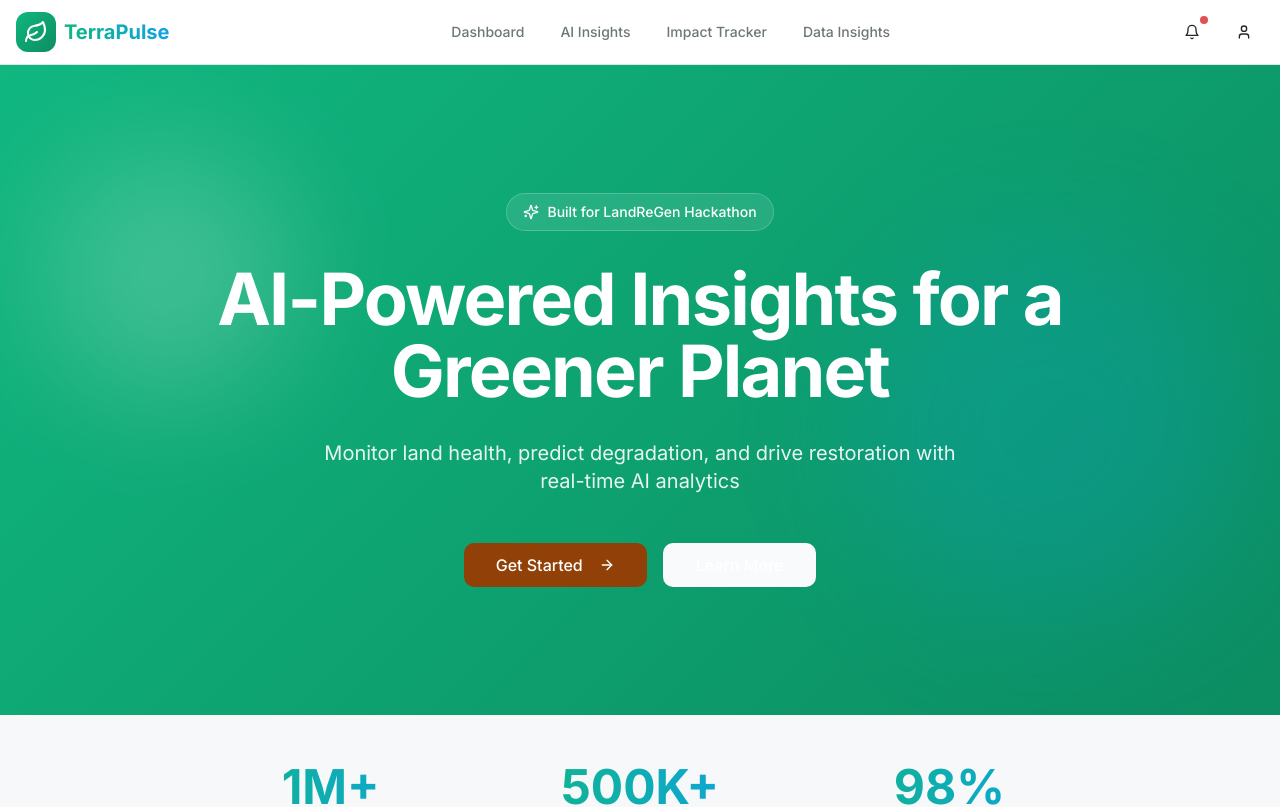
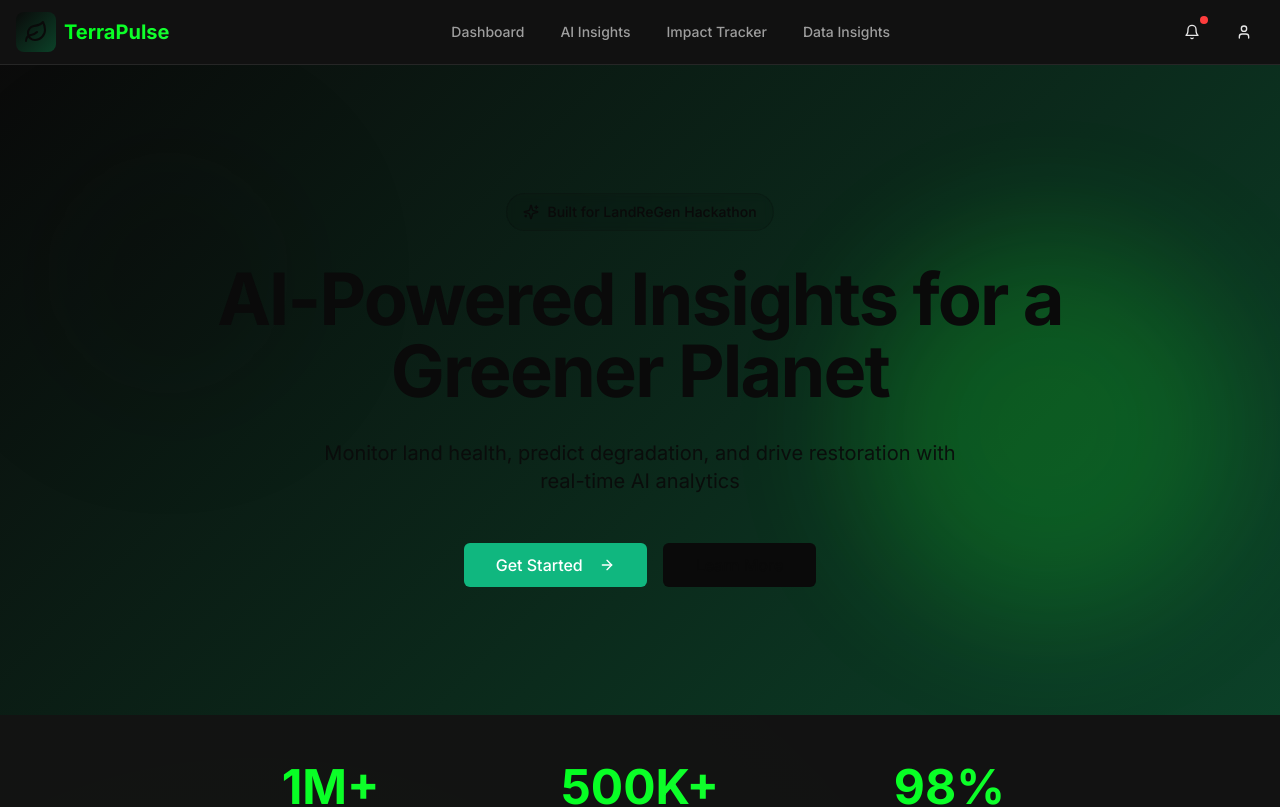
Before and after one commit to Nomize/TerraPulse-platform, a React (Vite) app: page / in a window 1280 px wide. Shown: the top 807 px of the page. Built offline with nearby package versions, Linux system fonts and the light colour scheme; the HTML template or start-up script is replaced by a standard one.

Commit message:
Refactor: Update Tailwind CSS theme

```diff
--- a/src/index.css
+++ b/src/index.css
@@ -8,97 +8,67 @@ All colors MUST be HSL.
 
 @layer base {
   :root {
-    /* Earth-tone color palette for TerraPulse */
-    --background: 210 20% 98%;
-    --foreground: 160 10% 15%;
+    /* Black & Green Cyber Theme for TerraPulse v2 */
+    --background: 0 0% 4%; /* #0A0A0A */
+    --foreground: 0 0% 90%; /* #E5E7EB */
 
-    --card: 0 0% 100%;
-    --card-foreground: 160 10% 15%;
+    --card: 0 0% 7%; /* #121212 */
+    --card-foreground: 0 0% 90%;
 
-    --popover: 0 0% 100%;
-    --popover-foreground: 160 10% 15%;
+    --popover: 0 0% 7%;
+    --popover-foreground: 0 0% 90%;
 
-    /* Primary: Earth Green */
-    --primary: 160 84% 39%;
-    --primary-dark: 160 84% 30%;
-    --primary-foreground: 0 0% 100%;
+    /* Primary: Matrix Green */
+    --primary: 127 100% 50%; /* #00FF41 */
+    --primary-dark: 127 100% 40%;
+    --primary-foreground: 0 0% 4%;
 
-    /* Secondary: Soil Brown */
-    --secondary: 25 90% 30%;
-    --secondary-dark: 24 90% 26%;
+    /* Secondary: Forest Green */
+    --secondary: 160 84% 39%; /* #10B981 */
+    --secondary-dark: 160 84% 30%;
     --secondary-foreground: 0 0% 100%;
 
-    /* Accent: Sky Blue */
-    --accent: 199 89% 48%;
-    --accent-foreground: 0 0% 100%;
+    /* Accent: Neon Green */
+    --accent: 127 100% 54%; /* #39FF14 */
+    --accent-foreground: 0 0% 4%;
 
-    --muted: 210 20% 95%;
-    --muted-foreground: 160 5% 45%;
+    --muted: 0 0% 15%;
+    --muted-foreground: 0 0% 62%; /* #9CA3AF */
 
-    /* Warning: Red for alerts */
-    --destructive: 0 72% 60%;
+    /* Warning colors */
+    --destructive: 0 100% 62%; /* #FF3B3B */
+    --warning: 30 100% 50%; /* #FF8C00 */
+    --success: 152 100% 45%; /* #00E676 */
+
     --destructive-foreground: 0 0% 100%;
 
-    --border: 160 20% 88%;
-    --input: 160 20% 90%;
-    --ring: 160 84% 39%;
+    --border: 0 0% 15%;
+    --input: 0 0% 15%;
+    --ring: 127 100% 50%;
 
-    --radius: 0.75rem;
+    --radius: 0.5rem;
 
     /* Custom gradients */
-    --gradient-hero: linear-gradient(135deg, hsl(160 84% 39%) 0%, hsl(160 84% 30%) 100%);
-    --gradient-earth: linear-gradient(180deg, hsl(160 50% 95%) 0%, hsl(25 30% 95%) 100%);
-    --gradient-sky: linear-gradient(135deg, hsl(199 89% 48%) 0%, hsl(160 84% 39%) 100%);
+    --gradient-hero: linear-gradient(135deg, hsl(0 0% 4%) 0%, hsl(152 70% 15%) 100%);
+    --gradient-card: linear-gradient(to right, hsl(127 100% 50%), hsl(160 84% 39%));
+    --gradient-cyber: linear-gradient(135deg, hsl(0 0% 7%) 0%, hsl(127 100% 50% / 0.1) 100%);
 
-    /* Chart colors */
-    --chart-1: 160 84% 39%;
-    --chart-2: 199 89% 48%;
-    --chart-3: 25 90% 30%;
-    --chart-4: 0 72% 60%;
-    --chart-5: 160 50% 60%;
+    /* Chart colors - Green spectrum */
+    --chart-1: 127 100% 50%; /* Matrix Green */
+    --chart-2: 160 84% 39%; /* Forest Green */
+    --chart-3: 152 100% 45%; /* Success Green */
+    --chart-4: 0 100% 62%; /* Risk Red */
+    --chart-5: 30 100% 50%; /* Warning Orange */
 
     /* Status colors */
-    --status-healthy: 160 84% 39%;
-    --status-moderate: 45 93% 47%;
-    --status-risk: 0 72% 60%;
+    --status-healthy: 152 100% 45%;
+    --status-moderate: 30 100% 50%;
+    --status-risk: 0 100% 62%;
 
-    /* Shadows */
-    --shadow-sm: 0 1px 2px 0 hsl(160 10% 0% / 0.05);
-    --shadow-md: 0 4px 6px -1px hsl(160 10% 0% / 0.1);
-    --shadow-lg: 0 10px 15px -3px hsl(160 10% 0% / 0.1);
-    --shadow-glow: 0 0 20px hsl(160 84% 39% / 0.3);
-  }
-
-  .dark {
-    --background: 160 15% 10%;
-    --foreground: 160 10% 95%;
-
-    --card: 160 15% 12%;
-    --card-foreground: 160 10% 95%;
-
-    --popover: 160 15% 12%;
-    --popover-foreground: 160 10% 95%;
-
-    --primary: 160 84% 45%;
-    --primary-dark: 160 84% 35%;
-    --primary-foreground: 160 10% 10%;
-
-    --secondary: 25 90% 35%;
-    --secondary-dark: 24 90% 30%;
-    --secondary-foreground: 0 0% 100%;
-
-    --accent: 199 89% 55%;
-    --accent-foreground: 0 0% 100%;
-
-    --muted: 160 10% 20%;
-    --muted-foreground: 160 5% 65%;
-
-    --destructive: 0 72% 60%;
-    --destructive-foreground: 0 0% 100%;
-
-    --border: 160 15% 20%;
-    --input: 160 15% 20%;
-    --ring: 160 84% 45%;
+    /* Glow effects */
+    --shadow-glow: 0 0 20px hsl(127 100% 50% / 0.3);
+    --shadow-glow-lg: 0 0 40px hsl(127 100% 50% / 0.4);
+    --shadow-glow-strong: 0 0 30px hsl(127 100% 50% / 0.6);
   }
 }
 
@@ -109,10 +79,13 @@ All colors MUST be HSL.
 
   body {
     @apply bg-background text-foreground font-sans antialiased;
+    background-image:
+      radial-gradient(circle at 20% 50%, hsl(127 100% 50% / 0.03) 0%, transparent 50%),
+      radial-gradient(circle at 80% 80%, hsl(160 84% 39% / 0.03) 0%, transparent 50%);
   }
 
   h1, h2, h3, h4, h5, h6 {
-    @apply font-bold tracking-tight;
+    @apply font-heading font-bold tracking-tight;
   }
 }
 
@@ -121,20 +94,52 @@ All colors MUST be HSL.
     background: var(--gradient-hero);
   }
 
-  .gradient-earth {
-    background: var(--gradient-earth);
+  .gradient-card {
+    background: var(--gradient-card);
   }
 
-  .gradient-sky {
-    background: var(--gradient-sky);
+  .gradient-cyber {
+    background: var(--gradient-cyber);
   }
 
   .shadow-glow {
     box-shadow: var(--shadow-glow);
   }
 
+  .shadow-glow-lg {
+    box-shadow: var(--shadow-glow-lg);
+  }
+
+  .shadow-glow-strong {
+    box-shadow: var(--shadow-glow-strong);
+  }
+
+  .text-glow {
+    text-shadow: 0 0 20px hsl(127 100% 50% / 0.5);
+  }
+
+  .border-glow {
+    border-color: hsl(127 100% 50%);
+    box-shadow: 0 0 10px hsl(127 100% 50% / 0.3);
+  }
+
+  .cyber-grid {
+    background-image:
+      linear-gradient(hsl(127 100% 50% / 0.1) 1px, transparent 1px),
+      linear-gradient(90deg, hsl(127 100% 50% / 0.1) 1px, transparent 1px);
+    background-size: 50px 50px;
+  }
+
   .animate-float {
     animation: float 6s ease-in-out infinite;
+  }
+
+  .animate-pulse-glow {
+    animation: pulse-glow 2s ease-in-out infinite;
+  }
+
+  .animate-scan {
+    animation: scan 2s linear infinite;
   }
 
   @keyframes float {
@@ -142,7 +147,23 @@ All colors MUST be HSL.
     50% { transform: translateY(-20px); }
   }
 
-  .animate-pulse-slow {
-    animation: pulse 3s cubic-bezier(0.4, 0, 0.6, 1) infinite;
+  @keyframes pulse-glow {
+    0%, 100% {
+      box-shadow: 0 0 20px hsl(127 100% 50% / 0.3);
+    }
+    50% {
+      box-shadow: 0 0 40px hsl(127 100% 50% / 0.6);
+    }
+  }
+
+  @keyframes scan {
+    0% { transform: translateY(-100%); }
+    100% { transform: translateY(100%); }
+  }
+
+  .glass-card {
+    background: hsl(0 0% 7% / 0.6);
+    backdrop-filter: blur(12px);
+    border: 1px solid hsl(127 100% 50% / 0.2);
   }
 }
--- a/tailwind.config.ts
+++ b/tailwind.config.ts
@@ -15,6 +15,8 @@ export default {
     extend: {
       fontFamily: {
         sans: ['Inter', 'system-ui', 'sans-serif'],
+        heading: ['Space Grotesk', 'Inter', 'system-ui', 'sans-serif'],
+        mono: ['JetBrains Mono', 'Courier New', 'monospace'],
       },
       colors: {
         border: "hsl(var(--border))",
@@ -57,6 +59,8 @@ export default {
           moderate: "hsl(var(--status-moderate))",
           risk: "hsl(var(--status-risk))",
         },
+        warning: "hsl(var(--warning))",
+        success: "hsl(var(--success))",
         chart: {
           1: "hsl(var(--chart-1))",
           2: "hsl(var(--chart-2))",
@@ -72,6 +76,12 @@ export default {
       },
       boxShadow: {
         'glow': 'var(--shadow-glow)',
+        'glow-lg': 'var(--shadow-glow-lg)',
+        'glow-strong': 'var(--shadow-glow-strong)',
+      },
+      backgroundImage: {
+        'gradient-radial': 'radial-gradient(var(--tw-gradient-stops))',
+        'cyber-grid': 'linear-gradient(hsl(127 100% 50% / 0.1) 1px, transparent 1px), linear-gradient(90deg, hsl(127 100% 50% / 0.1) 1px, transparent 1px)',
       },
       keyframes: {
         "accordion-down": {
@@ -90,12 +100,22 @@ export default {
           from: { opacity: "0", transform: "translateY(10px)" },
           to: { opacity: "1", transform: "translateY(0)" },
         },
+        "pulse-glow": {
+          '0%, 100%': { boxShadow: '0 0 20px hsl(127 100% 50% / 0.3)' },
+          '50%': { boxShadow: '0 0 40px hsl(127 100% 50% / 0.6)' },
+        },
+        scan: {
+          '0%': { transform: 'translateY(-100%)' },
+          '100%': { transform: 'translateY(100%)' },
+        },
       },
       animation: {
         "accordion-down": "accordion-down 0.2s ease-out",
         "accordion-up": "accordion-up 0.2s ease-out",
         "float": "float 6s ease-in-out infinite",
         "fade-in": "fade-in 0.5s ease-out",
+        "pulse-glow": "pulse-glow 2s ease-in-out infinite",
+        "scan": "scan 2s linear infinite",
       },
     },
   },
```
Also changed, not shown: public/manifest.json.
